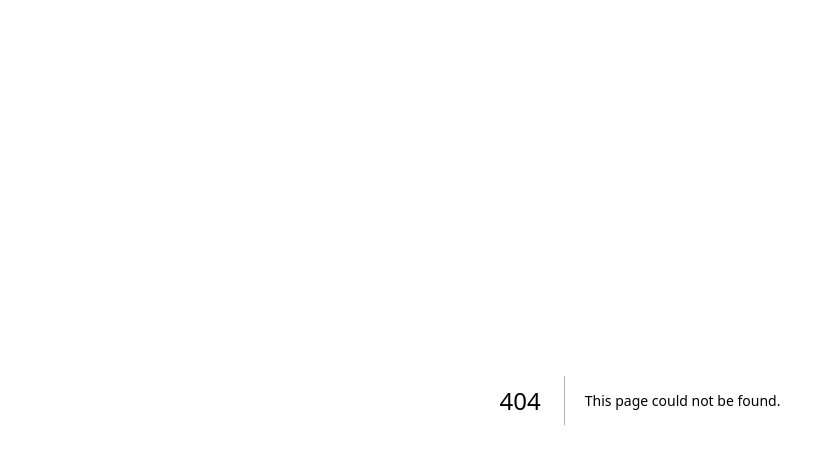
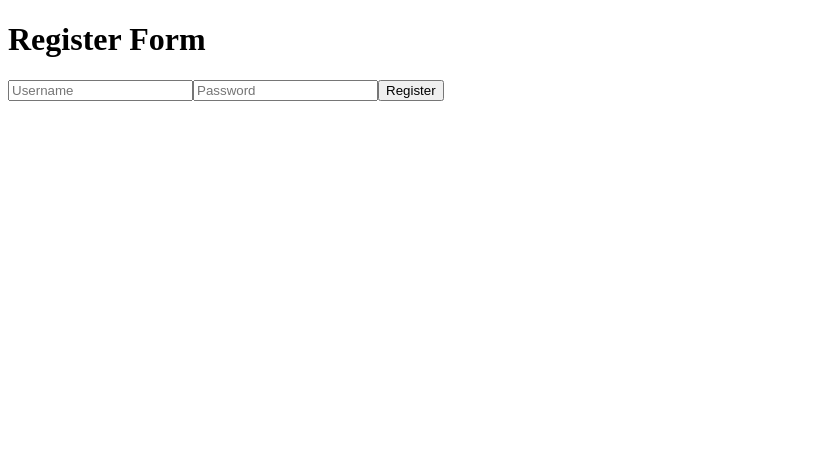
Before and after one commit to analuisamessias/tp_softwareeng, a Next.js app in the folder frontend/: page /auth/register in a window 1280 px wide. Before the commit this address had no page. Shown: the top 464 px of the page, without its empty margins (0-835 px from the left). Built offline with nearby package versions, Linux system fonts and the light colour scheme.

Commit message:
feat: create register route

```diff
--- /dev/null
+++ b/frontend/src/app/auth/register/page.tsx
@@ -0,0 +1,10 @@
+import { RegisterForm } from '../../../components/RegisterForm/RegisterForm';
+import { Auth } from '../../../templates/Auth/Auth';
+
+export default async function RegisterPage() {
+	return (
+		<Auth>
+			<RegisterForm />
+		</Auth>
+	);
+}
--- /dev/null
+++ b/frontend/src/components/RegisterForm/RegisterForm.tsx
@@ -0,0 +1,14 @@
+export const RegisterForm = () => {
+	return (
+		<div>
+			<h1>Register Form</h1>
+			<form>
+				<input type="text" placeholder="Username" />
+				<input type="password" placeholder="Password" />
+				<button type="submit">Register</button>
+			</form>
+		</div>
+	);
+};
+
+//CRIAR FORMULÁRIO DE CADASTRO
```
